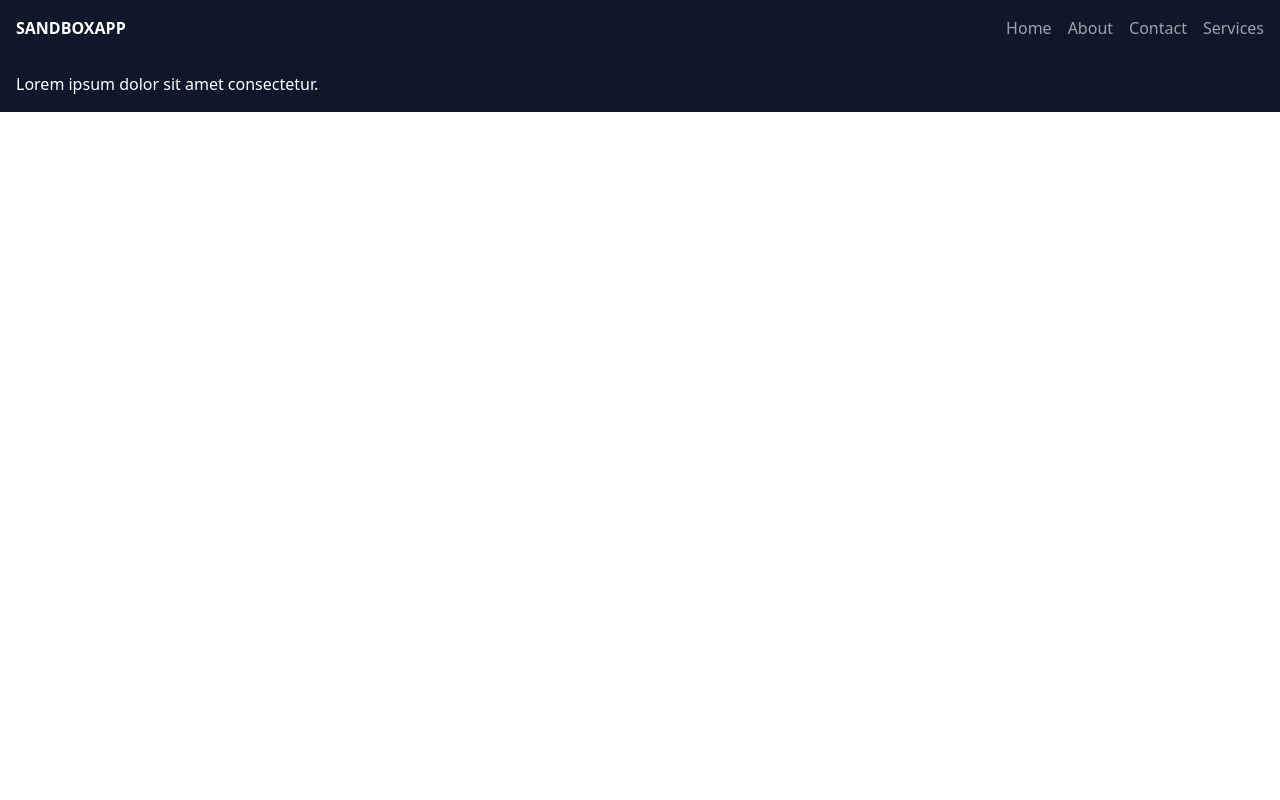
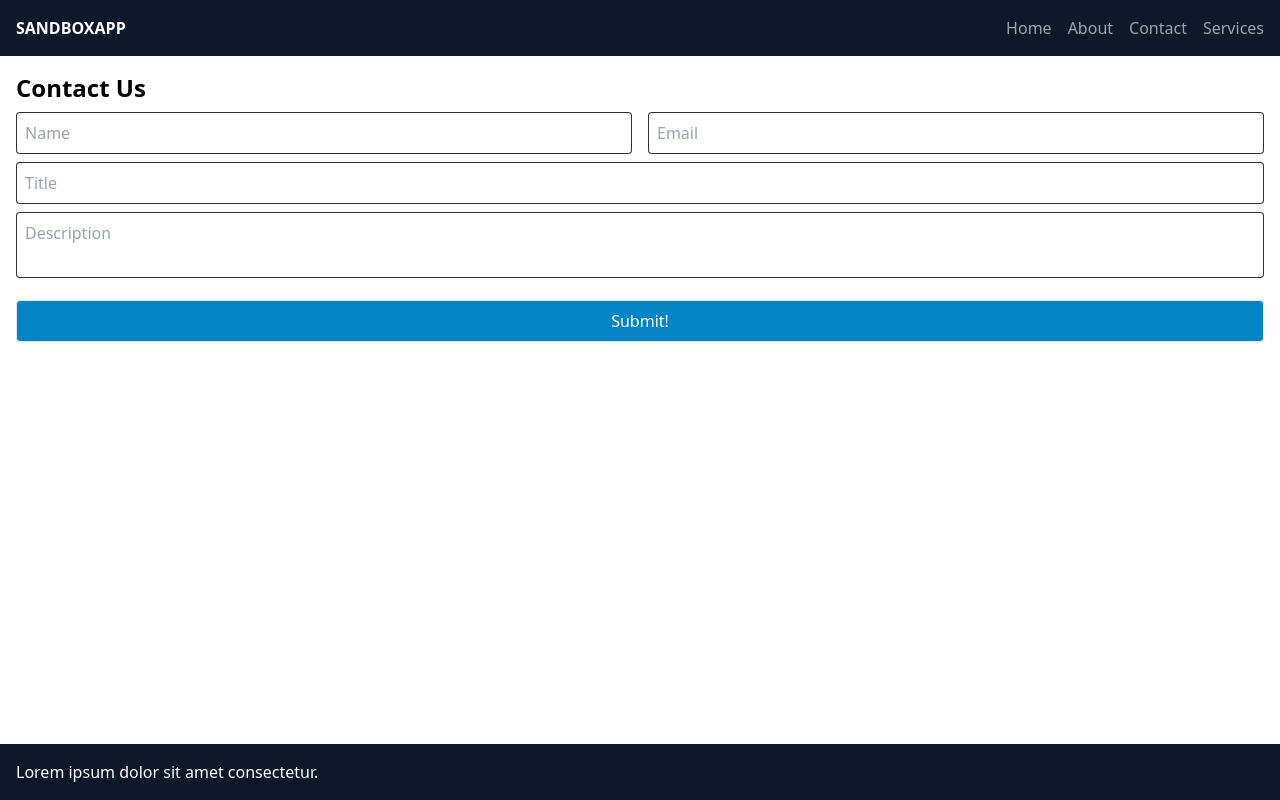
Before and after one commit to themythia/sandboxapp-case, a React (Create React App) app: page /contact in a window 1280 px wide. Built offline with nearby package versions, Linux system fonts and the light colour scheme; no server answers.

Commit message:
feat: add Contact page

```diff
--- a/src/App.js
+++ b/src/App.js
@@ -2,6 +2,7 @@ import { Route, Routes } from 'react-router-dom';
 import Footer from './components/Footer';
 import Navbar from './components/navbar/Navbar';
 import About from './components/pages/About';
+import Contact from './components/pages/contact/Contact';
 import Home from './components/pages/home/Home';
 import ProductPage from './components/pages/product/ProductPage';
 import ProductContextProvider from './contexts/ProductContext';
@@ -15,6 +16,7 @@ const App = () => {
           <Route path='/' element={<Home />} />
           <Route path='/product/:productId' element={<ProductPage />} />
           <Route path='/about' element={<About />} />
+          <Route path='/contact' element={<Contact />} />
         </Routes>
       </ProductContextProvider>
       <Footer />
--- /dev/null
+++ b/src/components/pages/contact/Contact.jsx
@@ -0,0 +1,12 @@
+import Container from '../../shared/Container';
+import Form from './Form';
+
+const Contact = () => {
+  return (
+    <Container>
+      <h1 className='font-bold text-2xl mb-2'>Contact Us</h1>
+      <Form />
+    </Container>
+  );
+};
+export default Contact;
--- /dev/null
+++ b/src/components/pages/contact/Form.jsx
@@ -0,0 +1,20 @@
+import Input from './Input';
+
+const Form = () => {
+  return (
+    <div className='flex flex-col items-center w-full'>
+      <form className='w-full'>
+        <div className='flex flex-col sm:flex-row gap-x-4'>
+          <Input type='text' placeholder={'Name'} />
+          <Input type='email' placeholder={'Email'} />
+        </div>
+        <Input type='text' placeholder={'Title'} />
+        <Input type='textarea' placeholder={'Description'} />
+        <button className='w-full mt-4 py-2 px-4 border rounded bg-sky-600 text-white'>
+          Submit!
+        </button>
+      </form>
+    </div>
+  );
+};
+export default Form;
--- /dev/null
+++ b/src/components/pages/contact/Input.jsx
@@ -0,0 +1,27 @@
+import { useState } from 'react';
+
+const Input = ({ type, placeholder }) => {
+  const [value, setValue] = useState('');
+
+  if (type === 'textarea') {
+    return (
+      <textarea
+        className='border border-black/80 p-2 rounded w-full resize-none'
+        placeholder={placeholder}
+        required
+      />
+    );
+  }
+
+  return (
+    <input
+      type={type}
+      value={value}
+      onChange={(e) => setValue(e.target.value)}
+      placeholder={placeholder}
+      className='border border-black/80 p-2 rounded w-full mb-2'
+      required
+    />
+  );
+};
+export default Input;
```
